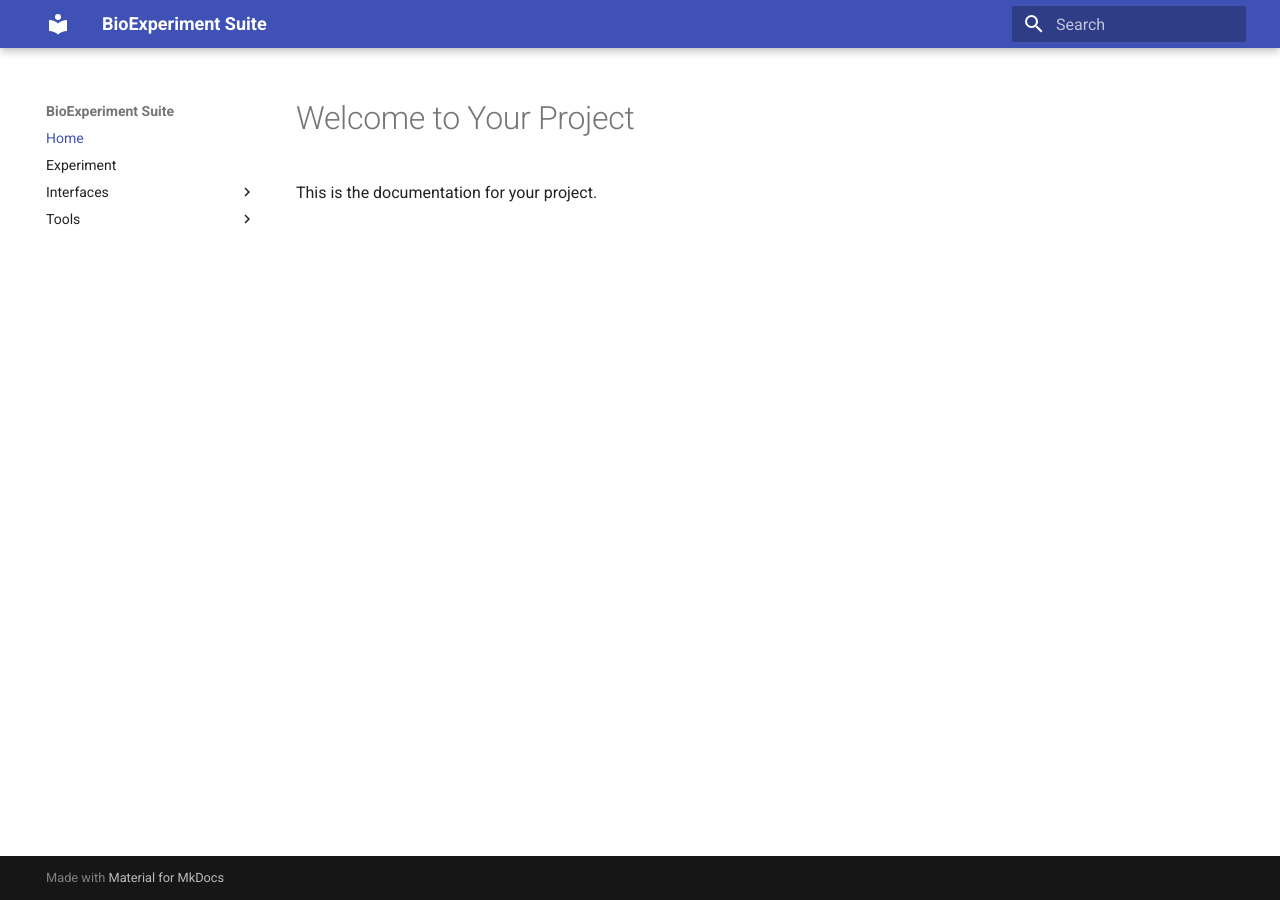
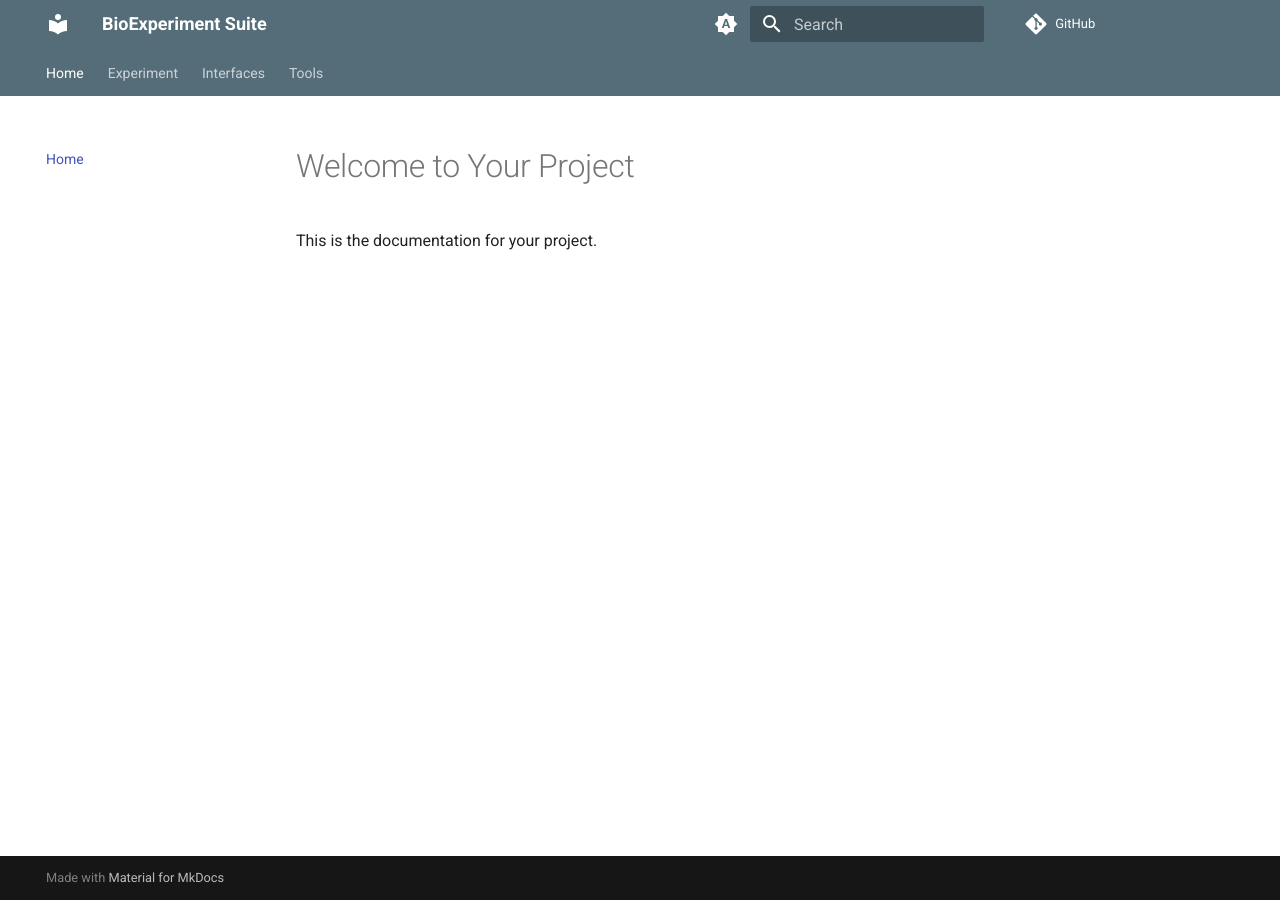
Before and after one commit to khamitovdr/bio_tools, an MkDocs documentation site: the page built from docs/index.md, in a window 1280 px wide. Built offline with MkDocs 1.6.1 and Material for MkDocs 9.7.7, drawn with Linux system fonts in a browser that asks for light colours; comment, search, counter and statistics services are not loaded.

Commit message:
Theme and navigation customization

```diff
--- a/mkdocs.yml
+++ b/mkdocs.yml
@@ -1,6 +1,40 @@
 site_name: BioExperiment Suite
+repo_url: https://github.com/denis240997/bio_tools
 theme:
   name: material
+  features:
+    - navigation.tabs
+    - navigation.path
+    - navigation.instant
+    - navigation.instant.progress
+    - navigation.tracking
+    - navigation.top
+    - toc.follow
+
+  palette:
+
+    # Palette toggle for automatic mode
+    - media: "(prefers-color-scheme)"
+      primary: blue grey
+      toggle:
+        icon: material/brightness-auto
+        name: Switch to light mode
+
+    # Palette toggle for light mode
+    - media: "(prefers-color-scheme: light)"
+      primary: blue grey
+      scheme: default
+      toggle:
+        icon: material/brightness-7
+        name: Switch to dark mode
+
+    # Palette toggle for dark mode
+    - media: "(prefers-color-scheme: dark)"
+      primary: blue grey
+      scheme: slate
+      toggle:
+        icon: material/brightness-4
+        name: Switch to system preference
 
 # Navigation structure
 nav:
```
